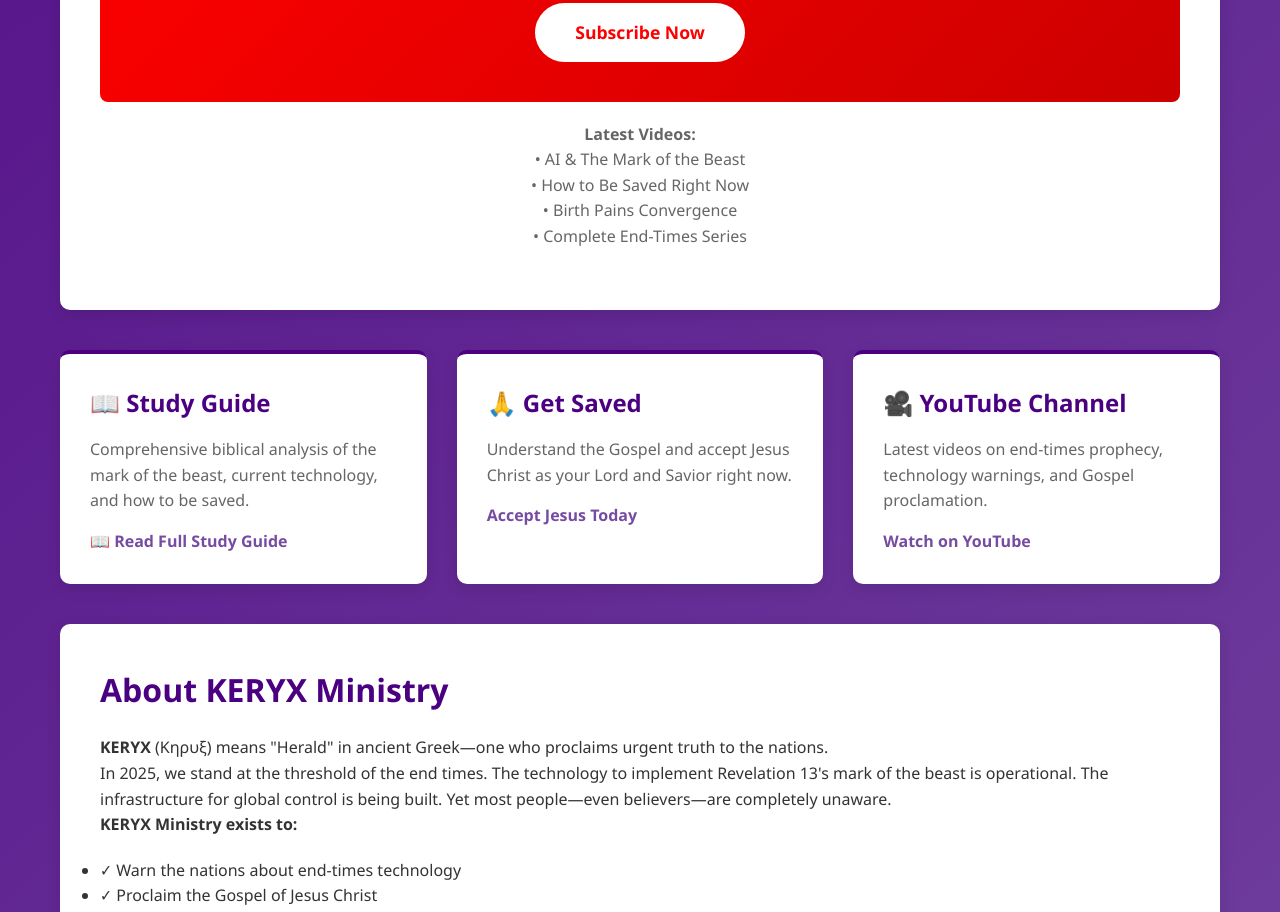
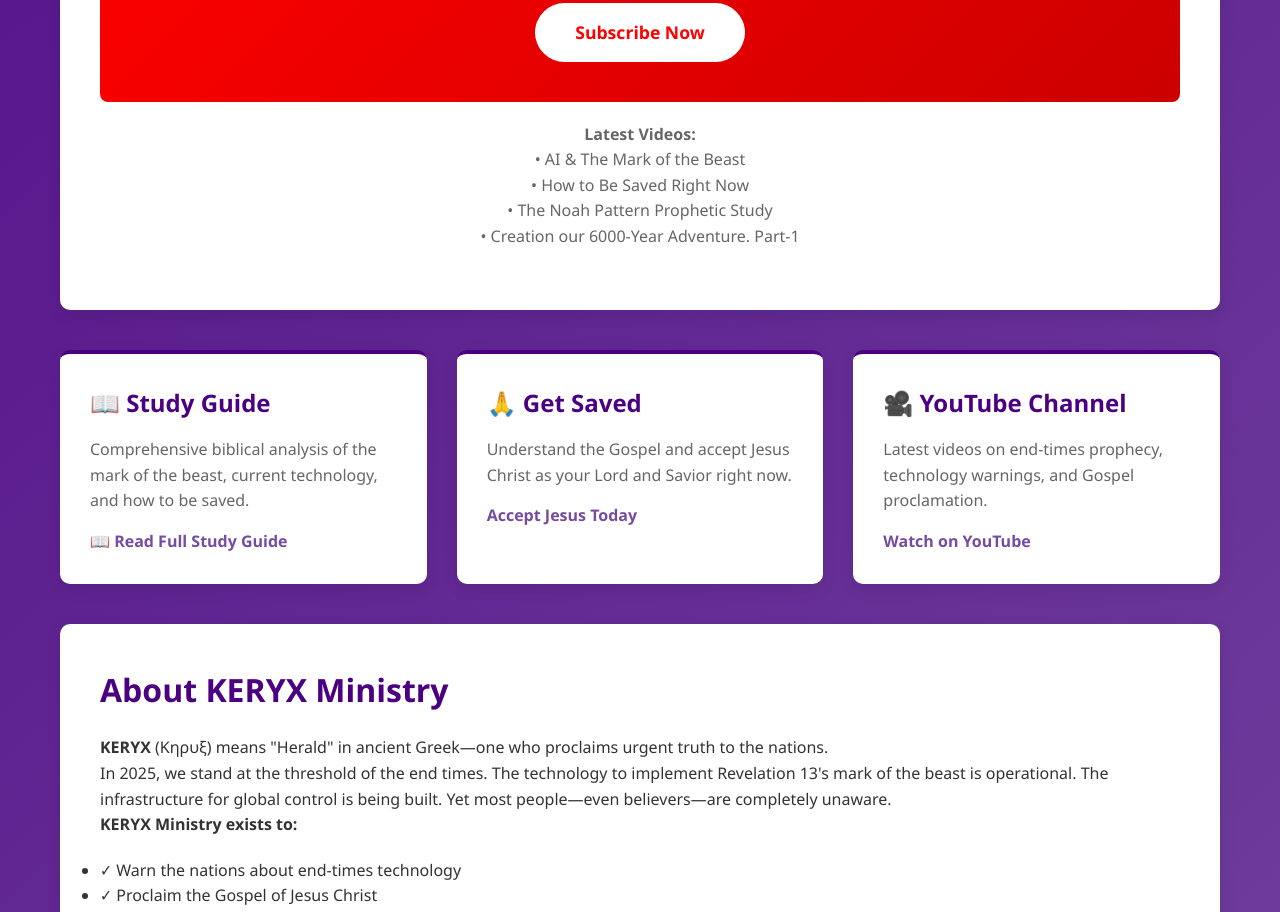
Before and after one commit to Watchmankeryx/keryx-ministry.github.io, a plain HTML site: page index.html in a window 1280 px wide. Shown: the part 1500-2412 px from the top of the page. Drawn offline with Linux system fonts and the light colour scheme.

Commit message:
Update index.html

```diff
--- a/index.html
+++ b/index.html
@@ -397,8 +397,8 @@
                 <strong>Latest Videos:</strong><br>
                 • AI & The Mark of the Beast<br>
                 • How to Be Saved Right Now<br>
-                • Birth Pains Convergence<br>
-                • Complete End-Times Series
+                • The Noah Pattern Prophetic Study<br>
+                • Creation our 6000-Year Adventure. Part-1
             </p>
         </div>
 
```
